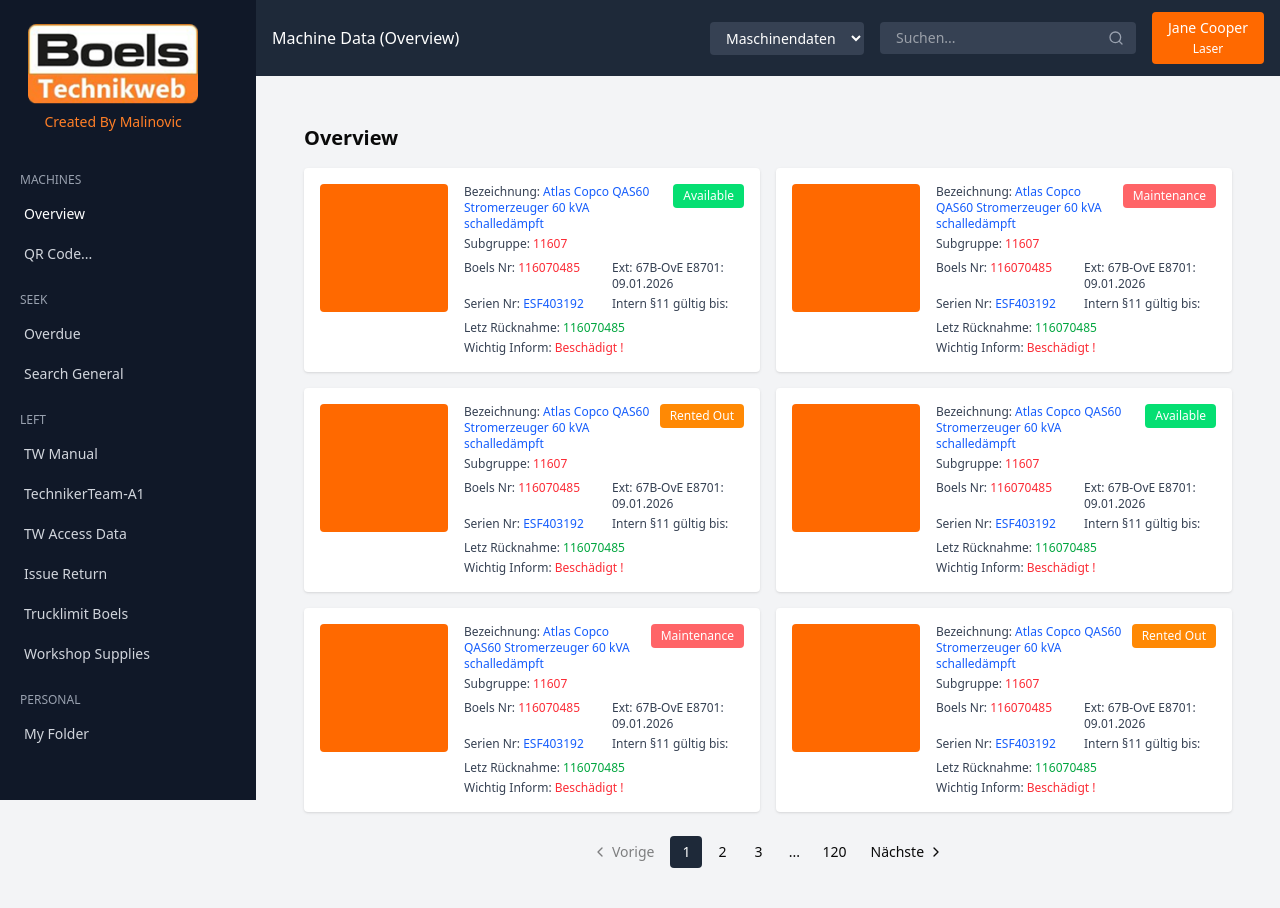
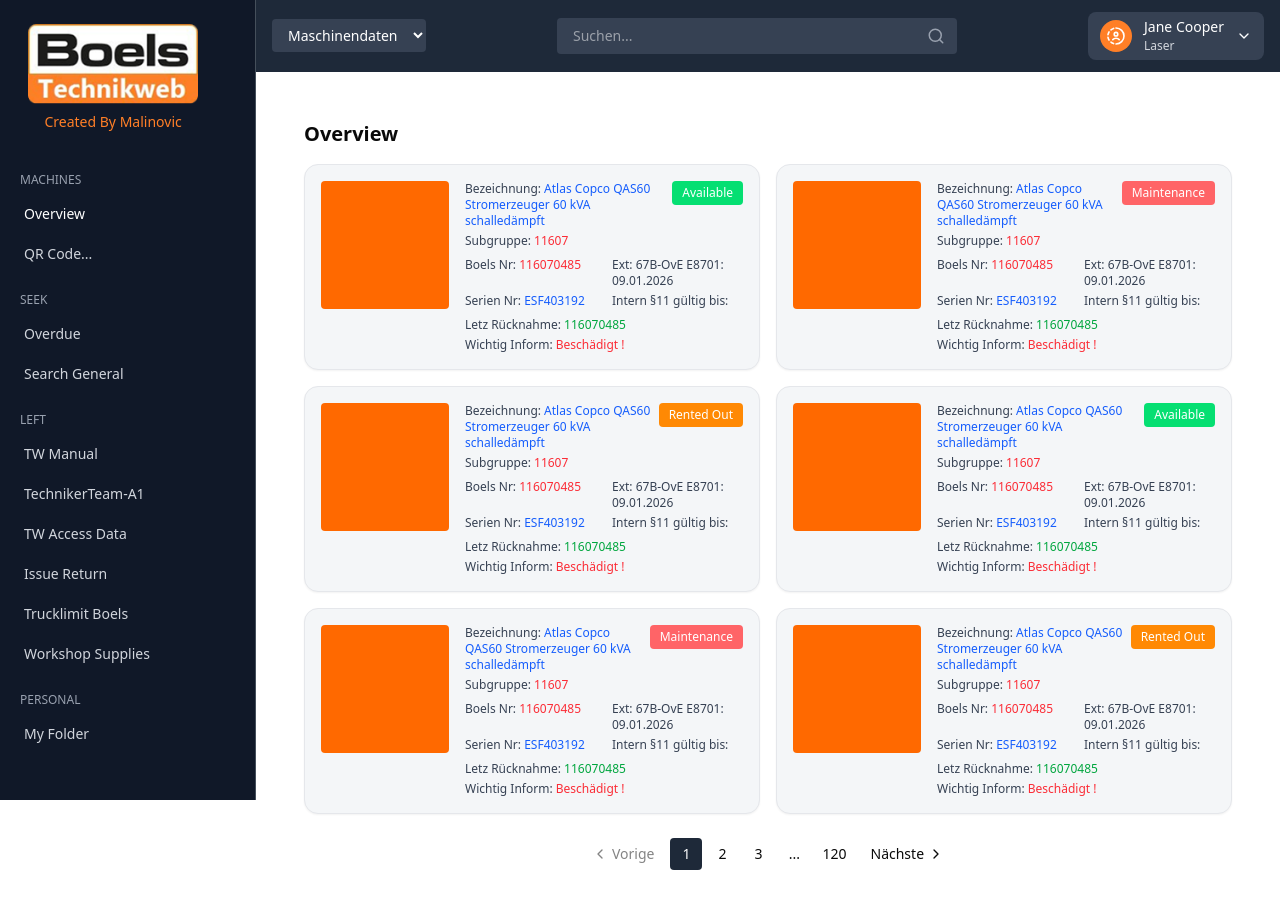
Before and after one commit to softvence-omega-future-stack/loretta_ana, a React (Vite) app: page / in a window 1280 px wide. Shown: the top 908 px of the page. Built offline with nearby package versions, Linux system fonts and the light colour scheme.

Commit message:
navber problem solve

```diff
--- a/src/components/machine/MachineCard.tsx
+++ b/src/components/machine/MachineCard.tsx
@@ -35,7 +35,7 @@ const MachineCard: React.FC<MachineCardProps> = ({ machine, onClick }) => {
   return (
     <div
       onClick={onClick}
-      className="bg-white rounded shadow hover:shadow-md transition-shadow cursor-pointer p-4"
+      className="hover:shadow-lg transition-shadow cursor-pointer p-4 rounded-xl border border-gray-200 bg-[#F4F6F8] shadow-xs hover:border-[#FFA96E]"
     >
       <div className="flex gap-4">
         <div className="w-32 h-32 bg-orange-500 rounded flex-shrink-0"></div>
--- a/src/layout/Layout.tsx
+++ b/src/layout/Layout.tsx
@@ -1,3 +1,40 @@
+// import React, { useState } from "react";
+// import Navbar from "./Navbar";
+// import Sidebar from "./Sidebar";
+
+// interface LayoutProps {
+//   children: React.ReactNode;
+// }
+
+// const Layout: React.FC<LayoutProps> = ({ children }) => {
+//   const [sidebarOpen, setSidebarOpen] = useState(true); // sidebar always visible
+
+//   return (
+//     <div className="flex min-h-screen bg-gray-100">
+//       {/* Sidebar */}
+//       <Sidebar
+//         isOpen={sidebarOpen}
+//         onClose={() => setSidebarOpen(false)}
+//         onNavigate={() => {}}
+//         currentView=""
+//       />
+
+//       {/* Main area */}
+//       <div className="flex-1 flex flex-col">
+//         {/* Navbar */}
+//         <Navbar onMenuClick={() => setSidebarOpen(!sidebarOpen)} />
+
+//         {/* Content */}
+//         <main className="flex-1 p-4 lg:p-6">
+//           {children}
+//         </main>
+//       </div>
+//     </div>
+//   );
+// };
+
+// export default Layout;
+
 import React, { useState } from "react";
 import Navbar from "./Navbar";
 import Sidebar from "./Sidebar";
@@ -7,10 +44,10 @@ interface LayoutProps {
 }
 
 const Layout: React.FC<LayoutProps> = ({ children }) => {
-  const [sidebarOpen, setSidebarOpen] = useState(true); // sidebar always visible
+  const [sidebarOpen, setSidebarOpen] = useState(false);
 
   return (
-    <div className="flex min-h-screen bg-gray-100">
+    <div className="flex max-h-screen">
       {/* Sidebar */}
       <Sidebar
         isOpen={sidebarOpen}
@@ -19,15 +56,10 @@ const Layout: React.FC<LayoutProps> = ({ children }) => {
         currentView=""
       />
 
-      {/* Main area */}
-      <div className="flex-1 flex flex-col">
-        {/* Navbar */}
-        <Navbar onMenuClick={() => setSidebarOpen(!sidebarOpen)} />
-
-        {/* Content */}
-        <main className="flex-1 p-4 lg:p-6">
-          {children}
-        </main>
+      {/* Main Section */}
+      <div className="flex-1 flex flex-col transition-all duration-300">
+        <Navbar onMenuClick={() => setSidebarOpen(true)} />
+        <main className="flex-1 p-4 lg:p-6">{children}</main>
       </div>
     </div>
   );
--- a/src/layout/Navbar.tsx
+++ b/src/layout/Navbar.tsx
@@ -1,5 +1,46 @@
-import React from 'react';
-import { Search, Menu } from 'lucide-react';
+// import React from 'react';
+// import { Search, Menu } from 'lucide-react';
+
+// interface NavbarProps {
+//   onMenuClick: () => void;
+// }
+
+// const Navbar: React.FC<NavbarProps> = ({ onMenuClick }) => {
+//   return (
+//     <nav className="bg-gray-800 text-white px-4 py-3 flex items-center sticky top-0 z-50 justify-between">
+//       <div className="flex items-center gap-4">
+//         <button onClick={onMenuClick} className="lg:hidden">
+//           <Menu size={24} />
+//         </button>
+//       </div>
+
+//       <div className="flex items-center gap-4">
+//         <select className="bg-gray-700 px-3 py-1.5 rounded text-sm hidden md:block">
+//           <option>Maschinendaten</option>
+//         </select>
+
+//         <div className="relative hidden md:block">
+//           <input
+//             type="text"
+//             placeholder="Suchen..."
+//             className="bg-gray-700 px-4 py-1.5 pr-10 rounded text-sm w-64"
+//           />
+//           <Search className="absolute right-3 top-1/2 -translate-y-1/2 text-gray-400" size={16} />
+//         </div>
+
+//         <button className="bg-orange-500 px-4 py-1.5 rounded text-sm hover:bg-orange-600">
+//           Jane Cooper<br />
+//           <span className="text-xs">Laser</span>
+//         </button>
+//       </div>
+//     </nav>
+//   );
+// };
+
+// export default Navbar;
+
+import React from "react";
+import { Search, Menu, ChevronDown } from "lucide-react";
 
 interface NavbarProps {
   onMenuClick: () => void;
@@ -7,33 +48,50 @@ interface NavbarProps {
 
 const Navbar: React.FC<NavbarProps> = ({ onMenuClick }) => {
   return (
-    <nav className="bg-gray-800 text-white px-4 py-3 flex items-center justify-between sticky top-0 z-50">
-      <div className="flex items-center gap-4">
-        <button onClick={onMenuClick} className="lg:hidden">
+    <nav className="bg-gray-800 text-white px-4 py-3 flex items-center justify-between sticky top-0 z-40">
+      {/* --- LEFT: Menu button (only on mobile) --- */}
+      <div className="flex items-center gap-3">
+        <button
+          onClick={onMenuClick}
+          className="lg:hidden p-2 rounded hover:bg-gray-700 transition"
+        >
           <Menu size={24} />
         </button>
-        <h1 className="text-sm md:text-base font-normal">Machine Data (Overview)</h1>
+
+        {/* Dropdown (hidden on small screens) */}
+        <select className="hidden sm:block bg-gray-700 px-3 py-1.5 rounded text-sm">
+          <option>Maschinendaten</option>
+        </select>
       </div>
 
-      <div className="flex items-center gap-4">
-        <select className="bg-gray-700 px-3 py-1.5 rounded text-sm hidden md:block">
-          <option>Maschinendaten</option>
-        </select>
-
-        <div className="relative hidden md:block">
+      {/* --- CENTER: Search --- */}
+      <div className="flex-1 max-w-[400px] mx-4 hidden md:block">
+        <div className="relative">
           <input
             type="text"
             placeholder="Suchen..."
-            className="bg-gray-700 px-4 py-1.5 pr-10 rounded text-sm w-64"
+            className="bg-gray-700 w-full px-4 py-2 pr-10 rounded text-sm focus:outline-none focus:ring-2 focus:ring-orange-500 transition-all duration-300"
           />
-          <Search className="absolute right-3 top-1/2 -translate-y-1/2 text-gray-400" size={16} />
+          <Search
+            className="absolute right-3 top-1/2 -translate-y-1/2 text-gray-400"
+            size={18}
+          />
         </div>
+      </div>
 
-        <button className="bg-orange-500 px-4 py-1.5 rounded text-sm hover:bg-orange-600">
-          Jane Cooper<br />
-          <span className="text-xs">Laser</span>
-        </button>
-      </div>
+      {/* --- RIGHT: User --- */}
+      <button className="flex items-center gap-3 bg-gray-700 px-3 py-1.5 rounded-md hover:bg-orange-600 transition text-sm">
+        <img
+          src="/Frame 3.svg"
+          alt="User"
+          className="h-8 w-8 rounded-full object-cover"
+        />
+        <div className="hidden sm:block text-left leading-tight">
+          <p className="font-medium">Jane Cooper</p>
+          <span className="text-xs text-gray-300">Laser</span>
+        </div>
+        <ChevronDown size={16} />
+      </button>
     </nav>
   );
 };
--- a/src/layout/Sidebar.tsx
+++ b/src/layout/Sidebar.tsx
@@ -1,5 +1,115 @@
-import React from 'react';
-import { X } from 'lucide-react';
+// import React from "react";
+// import { X } from "lucide-react";
+
+// interface SidebarProps {
+//   isOpen: boolean;
+//   onClose: () => void;
+//   onNavigate: (view: string) => void;
+//   currentView: string;
+// }
+
+// const Sidebar: React.FC<SidebarProps> = ({
+//   isOpen,
+//   onClose,
+//   onNavigate,
+//   currentView,
+// }) => {
+//   return (
+//     <>
+//       {isOpen && (
+//         <div
+//           className="fixed inset-0 bg-black bg-opacity-50 z-40 lg:hidden"
+//           onClick={onClose}
+//         />
+//       )}
+
+//       <aside
+//         className={`fixed lg:static top-0 left-0 h-screen border-r border-[#454F5B] bg-gray-900 text-white w-64 transform transition-transform duration-300 z-50 overflow-y-auto ${
+//           isOpen ? "translate-x-0" : "-translate-x-full lg:translate-x-0"
+//         }`}
+//       >
+//         <div className="p-4">
+//           <div className="flex items-center justify-between mb-4">
+//             <div className="px-3 py-2 rounded flex flex-col items-center">
+//               <img src="/image 6.png" alt="Logo" className="h-20" />
+//               <p className="text-sm text-[#FF7F27] mt-2">
+//                 Created By Malinovic
+//               </p>
+//             </div>
+//             <button onClick={onClose} className="lg:hidden">
+//               <X size={24} />
+//             </button>
+//           </div>
+//         </div>
+
+//         <nav className="px-3 pb-6">
+//           <div className="mb-4">
+//             <h3 className="text-gray-400 text-xs uppercase mb-2 px-2">
+//               Machines
+//             </h3>
+//             <button
+//               onClick={() => onNavigate("overview")}
+//               className={`w-full text-left px-3 py-2 rounded mb-1 text-sm ${
+//                 currentView === "overview"
+//                   ? "bg-orange-500"
+//                   : "hover:bg-gray-800"
+//               }`}
+//             >
+//               Overview
+//             </button>
+//             <button className="w-full text-left px-3 py-2 rounded hover:bg-gray-800 mb-1 text-sm text-gray-300">
+//               QR Code...
+//             </button>
+//           </div>
+
+//           <div className="mb-4">
+//             <h3 className="text-gray-400 text-xs uppercase mb-2 px-2">Seek</h3>
+//             <button className="w-full text-left px-3 py-2 rounded hover:bg-gray-800 mb-1 text-sm text-gray-300">
+//               Overdue
+//             </button>
+//             <button className="w-full text-left px-3 py-2 rounded hover:bg-gray-800 mb-1 text-sm text-gray-300">
+//               Search General
+//             </button>
+//           </div>
+
+//           <div className="mb-4">
+//             <h3 className="text-gray-400 text-xs uppercase mb-2 px-2">Left</h3>
+//             {[
+//               "TW Manual",
+//               "TechnikerTeam-A1",
+//               "TW Access Data",
+//               "Issue Return",
+//               "Trucklimit Boels",
+//               "Workshop Supplies",
+//             ].map((item) => (
+//               <button
+//                 key={item}
+//                 className="w-full text-left px-3 py-2 rounded hover:bg-gray-800 mb-1 text-sm text-gray-300"
+//               >
+//                 {item}
+//               </button>
+//             ))}
+//           </div>
+
+//           <div>
+//             <h3 className="text-gray-400 text-xs uppercase mb-2 px-2">
+//               Personal
+//             </h3>
+//             <button className="w-full text-left px-3 py-2 rounded hover:bg-gray-800 mb-1 text-sm text-gray-300">
+//               My Folder
+//             </button>
+//           </div>
+//         </nav>
+//       </aside>
+//     </>
+//   );
+// };
+
+// export default Sidebar;
+
+
+import React from "react";
+import { X } from "lucide-react";
 
 interface SidebarProps {
   isOpen: boolean;
@@ -8,19 +118,35 @@ interface SidebarProps {
   currentView: string;
 }
 
-const Sidebar: React.FC<SidebarProps> = ({ isOpen, onClose, onNavigate, currentView }) => {
+const Sidebar: React.FC<SidebarProps> = ({
+  isOpen,
+  onClose,
+  onNavigate,
+  currentView,
+}) => {
   return (
     <>
+      {/* Blur overlay for mobile */}
       {isOpen && (
-        <div className="fixed inset-0 bg-black bg-opacity-50 z-40 lg:hidden" onClick={onClose} />
+        <div
+          className="fixed inset-0 backdrop-blur-sm bg-black/10 z-40 lg:hidden"
+          onClick={onClose}
+        />
       )}
 
-      <aside className={`fixed lg:static top-0 left-0 h-screen bg-gray-900 text-white w-64 transform transition-transform duration-300 z-50 overflow-y-auto ${isOpen ? 'translate-x-0' : '-translate-x-full lg:translate-x-0'}`}>
+      {/* Sidebar */}
+      <aside
+        className={`fixed lg:static top-0 left-0 h-screen border-r border-[#454F5B] bg-gray-900 text-white w-64 transform transition-transform duration-300 z-50 overflow-y-auto ${
+          isOpen ? "translate-x-0" : "-translate-x-full lg:translate-x-0"
+        }`}
+      >
         <div className="p-4">
           <div className="flex items-center justify-between mb-4">
             <div className="px-3 py-2 rounded flex flex-col items-center">
               <img src="/image 6.png" alt="Logo" className="h-20" />
-      <p className="text-sm text-[#FF7F27] mt-2">Created By Malinovic</p>
+              <p className="text-sm text-[#FF7F27] mt-2">
+                Created By Malinovic
+              </p>
             </div>
             <button onClick={onClose} className="lg:hidden">
               <X size={24} />
@@ -28,13 +154,18 @@ const Sidebar: React.FC<SidebarProps> = ({ isOpen, onClose, onNavigate, currentV
           </div>
         </div>
 
-
         <nav className="px-3 pb-6">
           <div className="mb-4">
-            <h3 className="text-gray-400 text-xs uppercase mb-2 px-2">Machines</h3>
+            <h3 className="text-gray-400 text-xs uppercase mb-2 px-2">
+              Machines
+            </h3>
             <button
-              onClick={() => onNavigate('overview')}
-              className={`w-full text-left px-3 py-2 rounded mb-1 text-sm ${currentView === 'overview' ? 'bg-orange-500' : 'hover:bg-gray-800'}`}
+              onClick={() => onNavigate("overview")}
+              className={`w-full text-left px-3 py-2 rounded mb-1 text-sm ${
+                currentView === "overview"
+                  ? "bg-orange-500"
+                  : "hover:bg-gray-800"
+              }`}
             >
               Overview
             </button>
@@ -56,21 +187,26 @@ const Sidebar: React.FC<SidebarProps> = ({ isOpen, onClose, onNavigate, currentV
           <div className="mb-4">
             <h3 className="text-gray-400 text-xs uppercase mb-2 px-2">Left</h3>
             {[
-              'TW Manual',
-              'TechnikerTeam-A1',
-              'TW Access Data',
-              'Issue Return',
-              'Trucklimit Boels',
-              'Workshop Supplies',
+              "TW Manual",
+              "TechnikerTeam-A1",
+              "TW Access Data",
+              "Issue Return",
+              "Trucklimit Boels",
+              "Workshop Supplies",
             ].map((item) => (
-              <button key={item} className="w-full text-left px-3 py-2 rounded hover:bg-gray-800 mb-1 text-sm text-gray-300">
+              <button
+                key={item}
+                className="w-full text-left px-3 py-2 rounded hover:bg-gray-800 mb-1 text-sm text-gray-300"
+              >
                 {item}
               </button>
             ))}
           </div>
 
           <div>
-            <h3 className="text-gray-400 text-xs uppercase mb-2 px-2">Personal</h3>
+            <h3 className="text-gray-400 text-xs uppercase mb-2 px-2">
+              Personal
+            </h3>
             <button className="w-full text-left px-3 py-2 rounded hover:bg-gray-800 mb-1 text-sm text-gray-300">
               My Folder
             </button>
--- a/src/pages/machine/MachineOverview.tsx
+++ b/src/pages/machine/MachineOverview.tsx
@@ -50,10 +50,10 @@ const MachineOverview: React.FC = () => {
   };
 
   return (
-    <div className="min-h-screen bg-gray-100">
+    <div className="max-h-screen">
       <div className="flex">
         {/* Main Content */}
-        <main className="flex-1 p-4 lg:p-6 min-h-screen">
+        <main className="flex-1 p-4 lg:p-6 max-h-screen">
           {currentView === 'overview' ? (
             <>
               <div className="mb-6">
```
Lines whose indentation alone changed are shown as unchanged.
